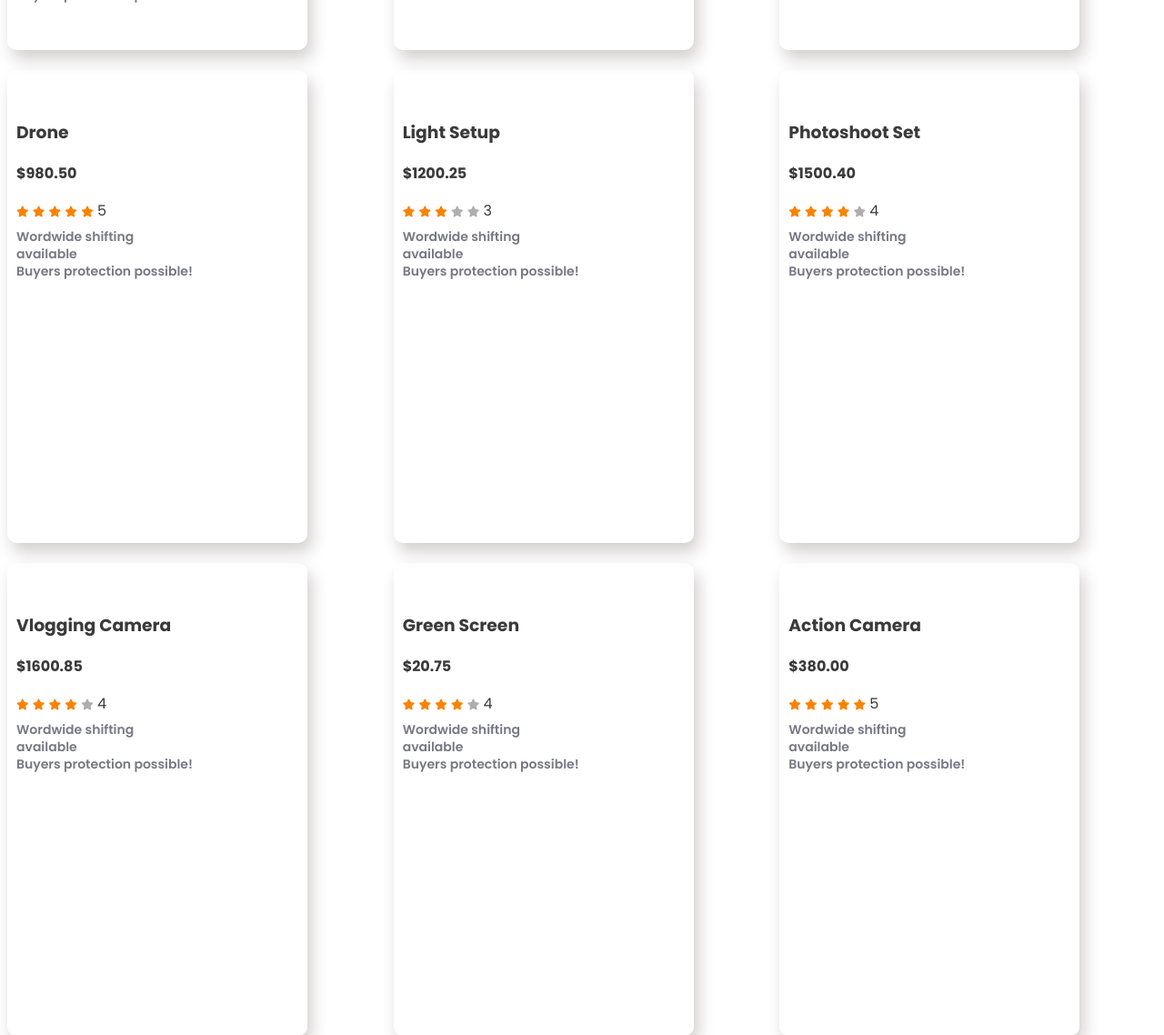
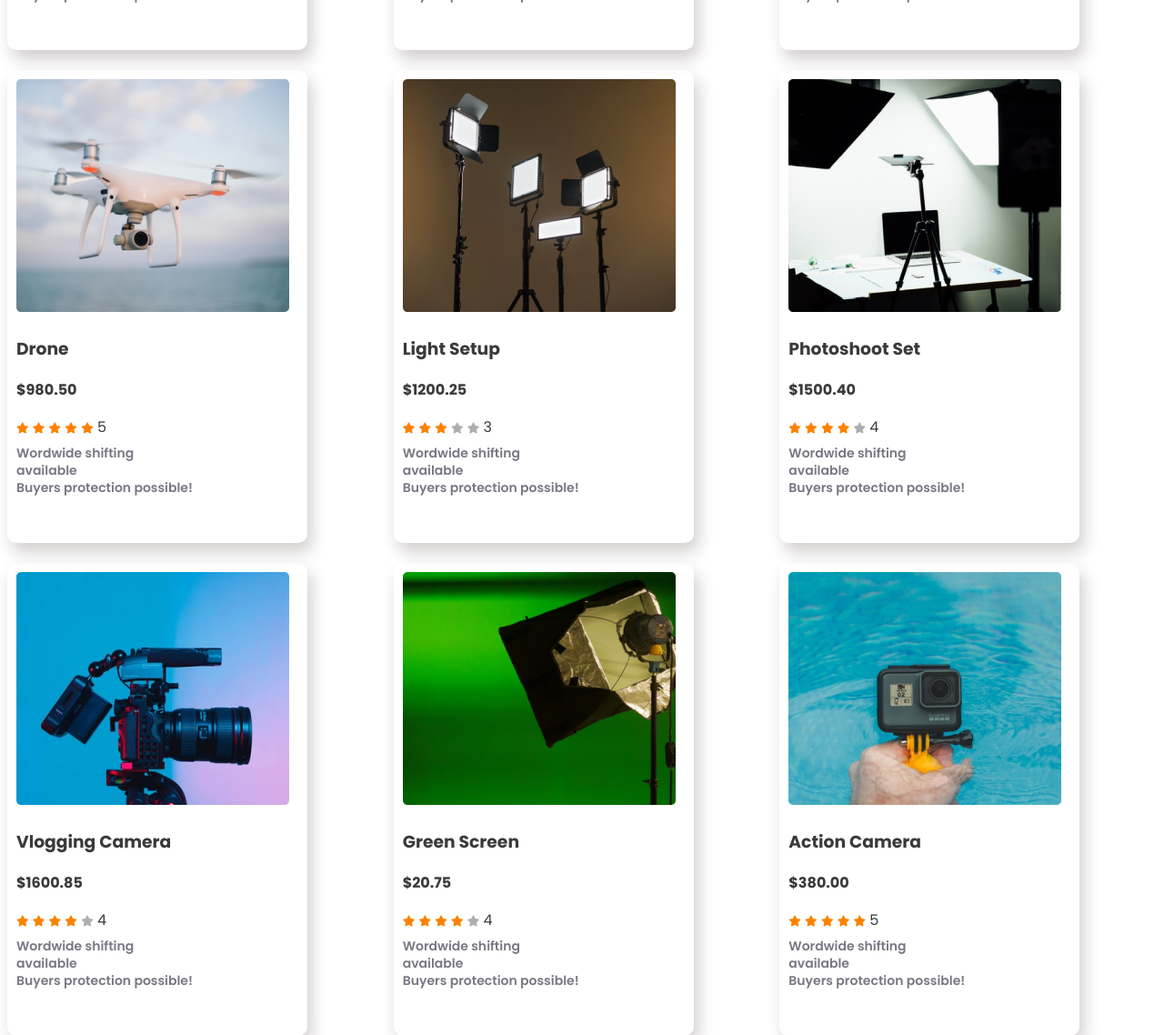
Before and after one commit to jannatul-mou149/assignment-2, a plain HTML site: page index.html in a window 1280 px wide. Shown: the part 987-2125 px from the top of the page at 91% size. Drawn offline with Linux system fonts and the light colour scheme; the site is published under a folder, as on GitHub Pages, so addresses that start at the root find nothing.

Commit message:
final work

```diff
--- a/index.html
+++ b/index.html
@@ -43,7 +43,7 @@
 
                 </div>
                 <div class="header-right">
-                    <img src="/images/main-camera.png" alt="" height="300" width="300">
+                    <img src="images/main-camera.png" alt="" height="300" width="300">
                 </div>
             </div>
         </div>
@@ -75,7 +75,7 @@
                         </div>
                     </div>
                     <div class="card">
-                        <div class="thumbnail"> <img src="/images/mic.png" alt=""></div>
+                        <div class="thumbnail"> <img src="images/mic.png" alt=""></div>
                         <div class="card-info">
                             <h3>Microphone</h3>
                             <p><b>$120.25</b></p>
@@ -95,7 +95,7 @@
                         </div>
                     </div>
                     <div class="card">
-                        <div class="thumbnail"> <img src="/images/airpod.png" alt=""></div>
+                        <div class="thumbnail"> <img src="images/airpod.png" alt=""></div>
                         <div class="card-info">
                             <h3>Airbuds</h3>
                             <p><b>$100.00</b> </p>
@@ -116,7 +116,7 @@
                         </div>
                     </div>
                     <div class="card">
-                        <div class="thumbnail"> <img src="/images/drone.png" alt=""></div>
+                        <div class="thumbnail"> <img src="images/drone.png" alt=""></div>
                         <div class="card-info">
                             <h3>Drone</h3>
                             <p><b>$980.50</b></p>
@@ -136,7 +136,7 @@
                         </div>
                     </div>
                     <div class="card">
-                        <div class="thumbnail"> <img src="/images/lights.png" alt=""></div>
+                        <div class="thumbnail"> <img src="images/lights.png" alt=""></div>
                         <div class="card-info">
                             <h3>Light Setup</h3>
                             <p><b>$1200.25</b></p>
@@ -157,7 +157,7 @@
                         </div>
                     </div>
                     <div class="card">
-                        <div class="thumbnail"> <img src="/images/setup.png" alt=""></div>
+                        <div class="thumbnail"> <img src="images/setup.png" alt=""></div>
                         <div class="card-info">
                             <h3>Photoshoot Set</h3>
                             <p><b>$1500.40 </b></p>
@@ -177,7 +177,7 @@
                         </div>
                     </div>
                     <div class="card">
-                        <div class="thumbnail"> <img src="/images/camera.png" alt=""></div>
+                        <div class="thumbnail"> <img src="images/camera.png" alt=""></div>
                         <div class="card-info">
                             <h3>Vlogging Camera</h3>
                             <p><b>$1600.85</b></p>
@@ -197,7 +197,7 @@
                         </div>
                     </div>
                     <div class="card">
-                        <div class="thumbnail"> <img src="/images/single-light.png" alt=""></div>
+                        <div class="thumbnail"> <img src="images/single-light.png" alt=""></div>
                         <div class="card-info">
                             <h3>Green Screen</h3>
                             <p><b>$20.75</b></p>
@@ -217,7 +217,7 @@
                         </div>
                     </div>
                     <div class="card">
-                        <div class="thumbnail"> <img src="/images/action.png" alt=""></div>
+                        <div class="thumbnail"> <img src="images/action.png" alt=""></div>
                         <div class="card-info">
                             <h3>Action Camera</h3>
                             <p><b>$380.00</b></p>
```
